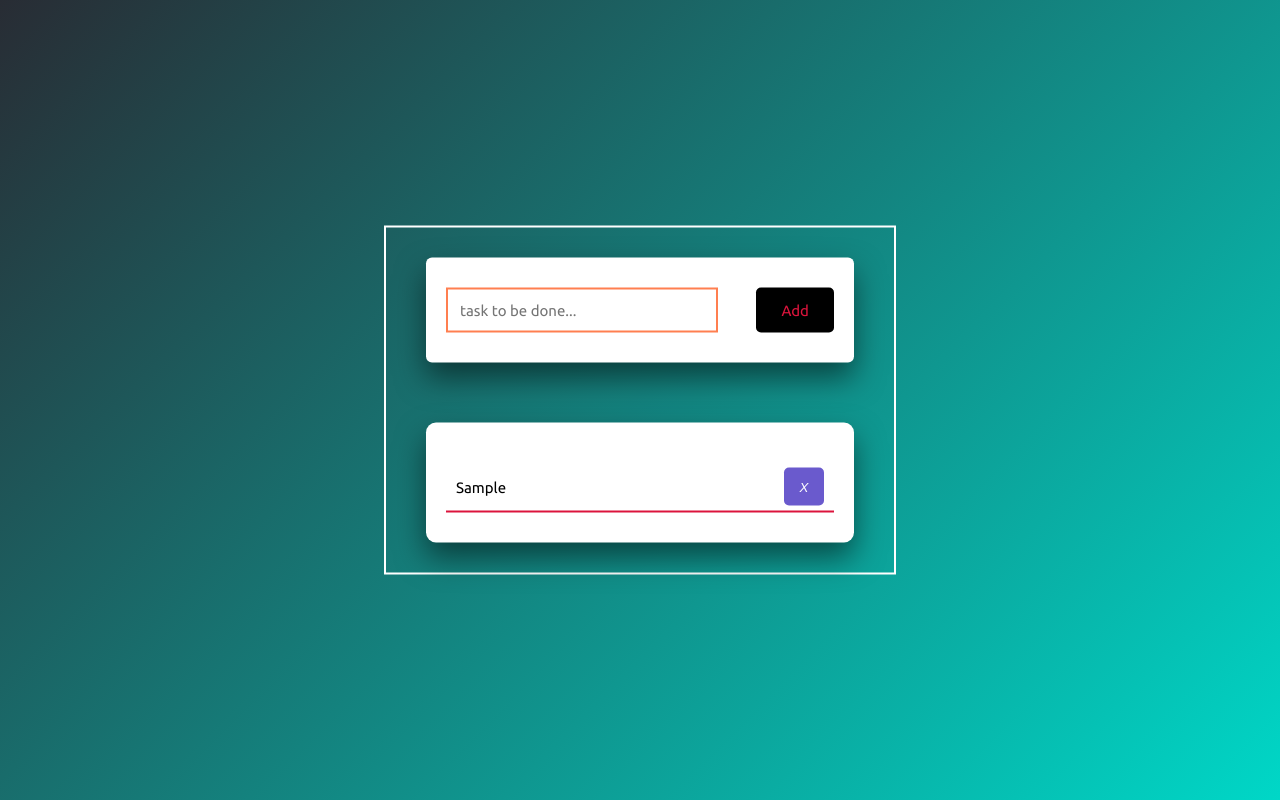
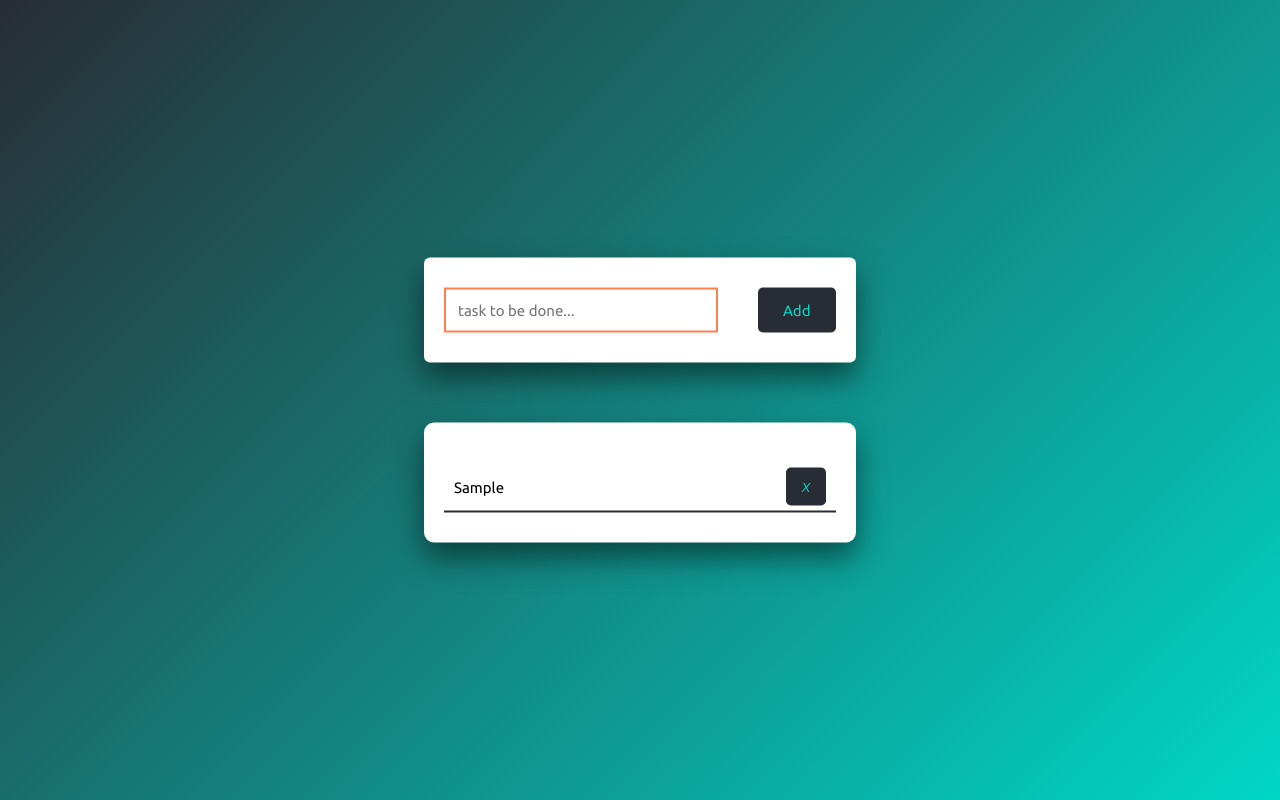
Before and after one commit to SteffB23/JavaScript-Beginner-Project-3, a plain HTML site: page index.html in a window 1280 px wide. Both pictures are taken after typing "Sample" into the empty fields and a click on the button "Add". Drawn offline with Linux system fonts and the light colour scheme.

Commit message:
Finalized to-do-list, added polished readme, tweeked color scheme and added links

```diff
--- a/assets/css/style.css
+++ b/assets/css/style.css
@@ -17,7 +17,6 @@ body {
     );
 }
 .container {
-    border: 2px solid white;
     width: 40%;
     min-width: 450px;
     position:absolute;
@@ -51,7 +50,7 @@ body {
 
 #newtask input:focus{
     outline: none;
-    border-color: darkgoldenrod;
+    border-color: #00d7c7;
 }
 
 #newtask button {
@@ -64,8 +63,8 @@ body {
     font-size: 15px;
     border: none;
     font-family: 'Ubuntu', sans-serif;
-    background-color: #000000;
-    color: crimson;
+    background-color: #282c34;
+    color: #00d7c7;
     cursor: pointer;
 }
 
@@ -87,7 +86,7 @@ body {
     display: flex;
     align-items: center;
     justify-content: space-between;
-    border-bottom: 2px solid crimson;
+    border-bottom: 2px solid #282c34;
     cursor: pointer;
 }
 
@@ -98,8 +97,8 @@ body {
 }
 
 .task button {
-    background-color: slateblue;
-    color: #ffffff;
+    background-color: #282c34;
+    color: #00d7c7;
     height: 100%;
     width: 40px;
     border-radius: 5px;
@@ -110,4 +109,5 @@ body {
 
 .completed {
     text-decoration: line-through;
+    color: #00d7c7;
 }
```
Also changed, not shown: assets/images/preview.gif (added), 1 other file.
